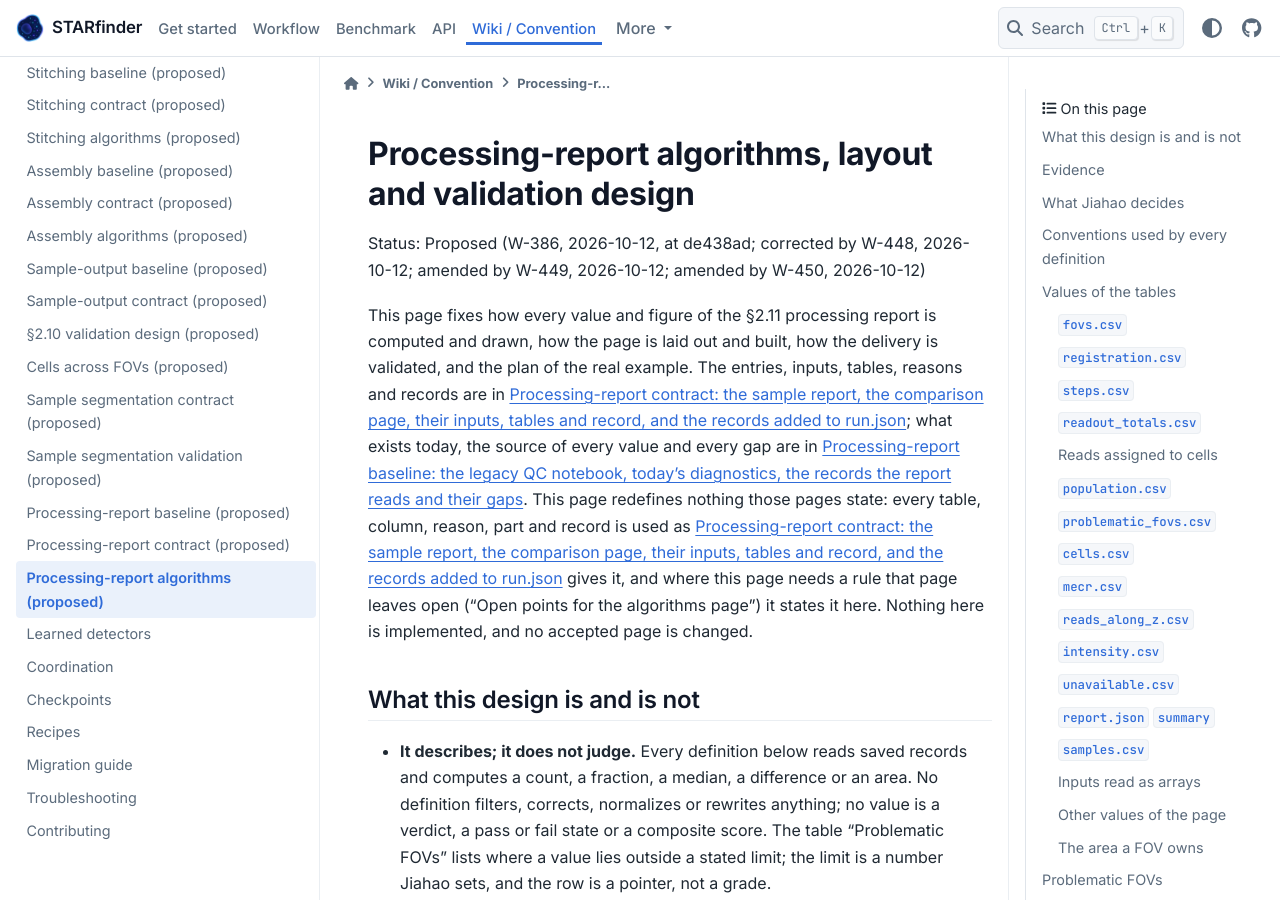
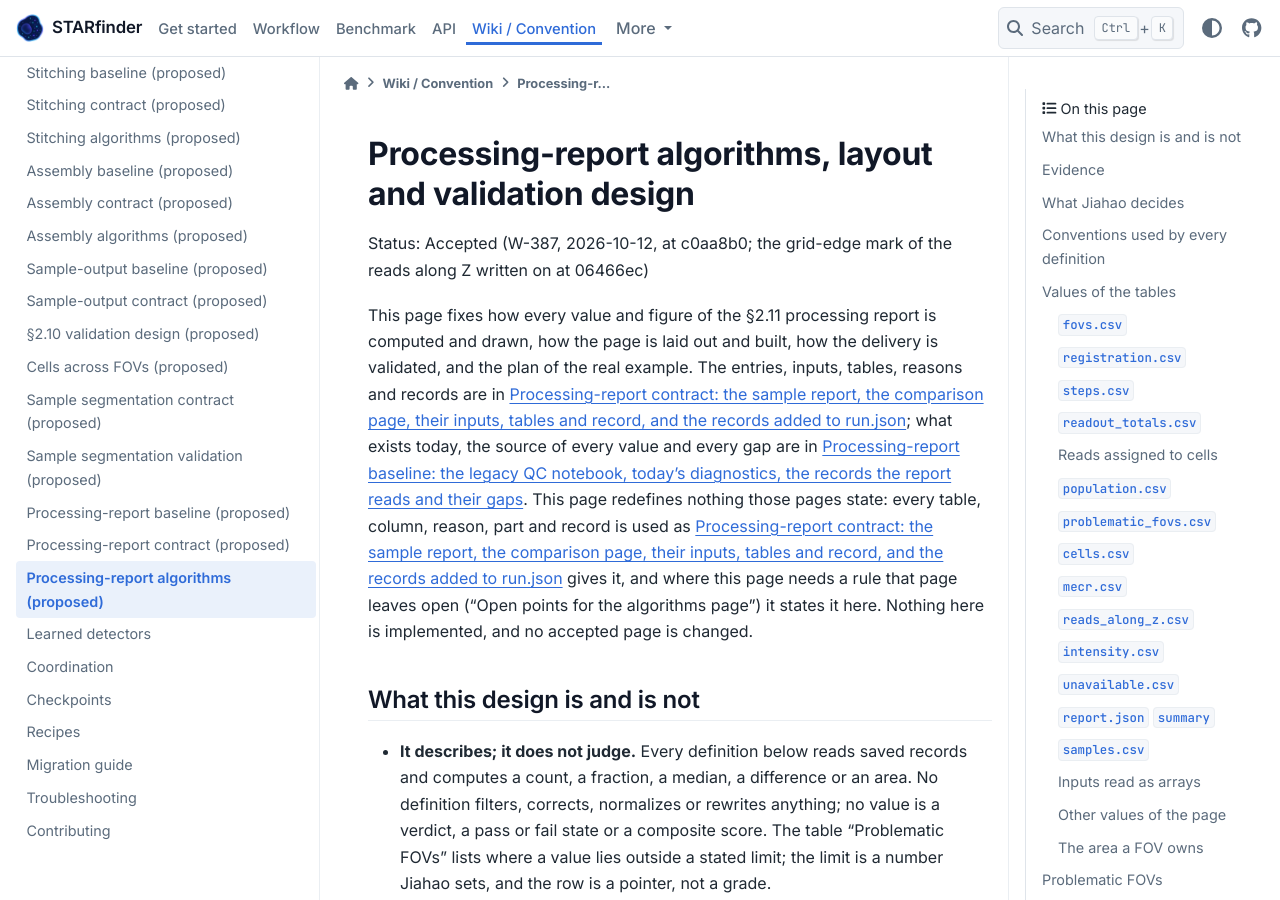
Before and after one commit to wanglab-broad/starfinder, a Sphinx documentation site: the page built from docs/report-algorithms.md, in a window 1280 px wide and 900 px high. Built offline with Sphinx 7.4.7 and the PyData theme 0.15.4, drawn with Linux system fonts in a browser that asks for light colours.

Commit message:
docs(w-387): mark the three §2.11 pages as accepted
Jiahao approved the §2.11 processing-report baseline, contract and
algorithms pages, with the layout, the validation design and the plan of
the real example, at the human gate W-387 on 2026-10-12 (approval record
of that date), against revision c0aa8b0. The status line of each of the
three pages changes from Proposed to Accepted with that reference; the
algorithms page also names the preparation commit 06466ec that wrote the
grid-edge mark of the reads along Z onto it. No other line changes.
Batch-preparation commit of the first §2.11 implementation batch, applied
by the operator.

Linear-Issue: W-387
Co-Authored-By: Claude Opus 5.5 <noreply@anthropic.com>

```diff
--- a/docs/report-algorithms.md
+++ b/docs/report-algorithms.md
@@ -1,6 +1,6 @@
 # Processing-report algorithms, layout and validation design
 
-Status: Proposed (W-386, 2026-10-12, at de438ad; corrected by W-448, 2026-10-12; amended by W-449, 2026-10-12; amended by W-450, 2026-10-12)
+Status: Accepted (W-387, 2026-10-12, at c0aa8b0; the grid-edge mark of the reads along Z written on at 06466ec)
 
 This page fixes how every value and figure of the §2.11 processing report is computed and
 drawn, how the page is laid out and built, how the delivery is validated, and the plan of
```
Also changed, not shown: docs/report-baseline.md (+1 -1 lines), docs/report-contract.md (+1 -1 lines).
